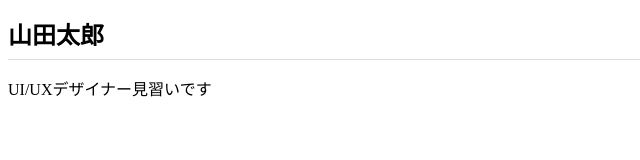
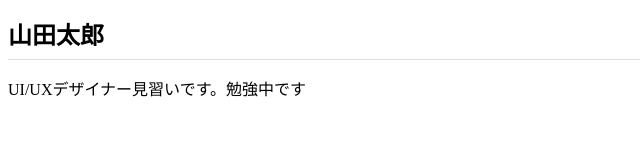
Before and after one commit to ICHIEN-REI/dotinstall.github.io, a plain HTML site: page index.html in a window 1280 px wide. Shown: the whole page, without its empty margins (0-640 px from the left). Drawn offline with Linux system fonts and the light colour scheme.

Commit message:
Add files via upload

```diff
--- a/index.html
+++ b/index.html
@@ -7,7 +7,7 @@
   </head>
   <body>
     <h1>山田太郎</h1>
-    <p>UI/UXデザイナー見習いです</p>
+    <p>UI/UXデザイナー見習いです。勉強中です</p>
 
   </body>
 </html>
```
